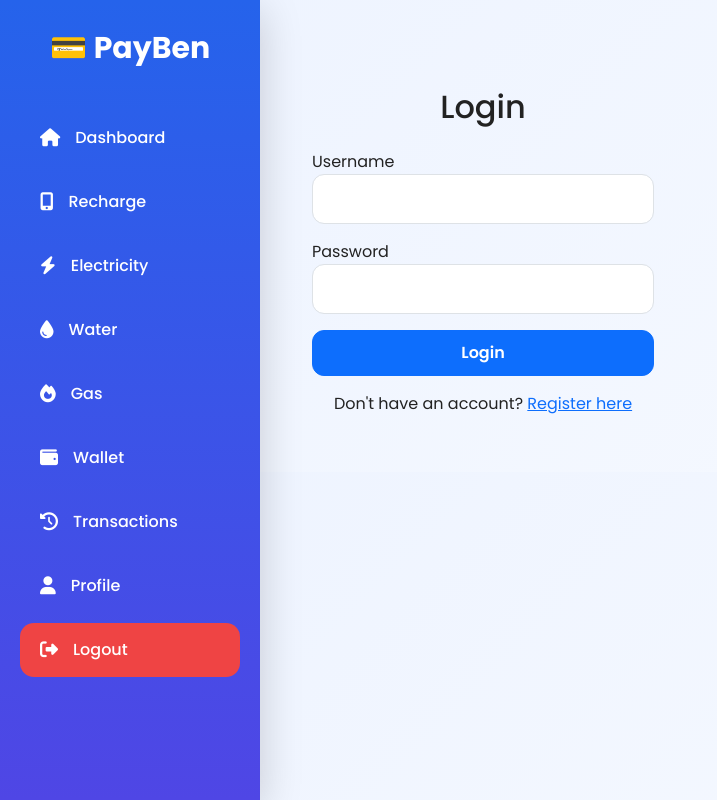
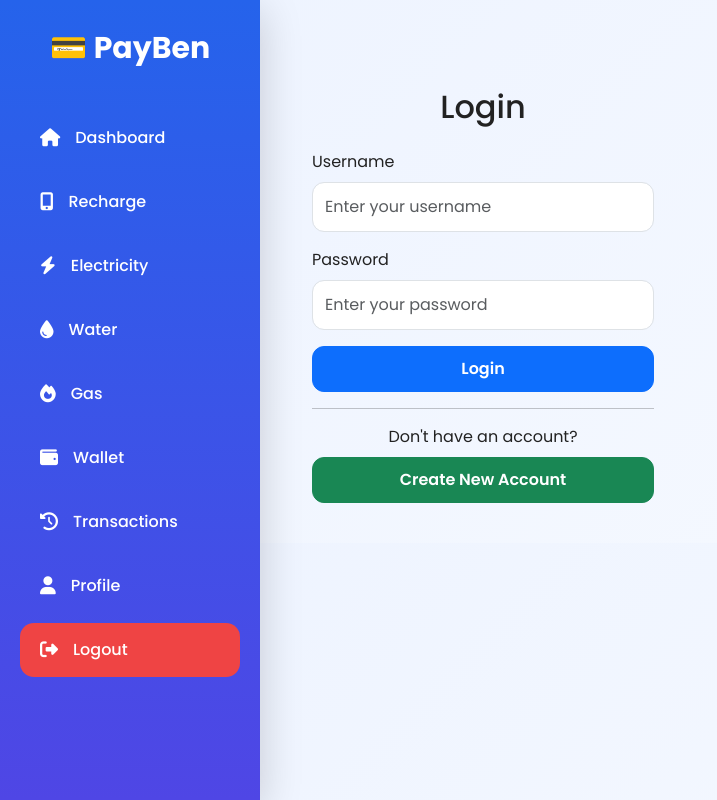
Before and after one commit to Sujal9876/PAYBEN, a Django app: page /login/ in a window 1280 px wide. Shown: the whole page, without its empty margins (0-717 px from the left). Run offline with Django 5.2, Linux system fonts and the light colour scheme.

Commit message:
Updated login page with register button

```diff
--- a/accounts/templates/login.html
+++ b/accounts/templates/login.html
@@ -17,20 +17,24 @@
         {% csrf_token %}
 
         <div class="mb-3">
-            <label>Username</label>
+            <label for="username" class="form-label">Username</label>
             <input
                 type="text"
+                id="username"
                 name="username"
                 class="form-control"
+                placeholder="Enter your username"
                 required>
         </div>
 
         <div class="mb-3">
-            <label>Password</label>
+            <label for="password" class="form-label">Password</label>
             <input
                 type="password"
+                id="password"
                 name="password"
                 class="form-control"
+                placeholder="Enter your password"
                 required>
         </div>
 
@@ -40,11 +44,16 @@
 
     </form>
 
-    <div class="text-center mt-3">
-        <p>
+    <hr>
+
+    <div class="text-center">
+        <p class="mb-2">
             Don't have an account?
-            <a href="/register/">Register here</a>
         </p>
+
+        <a href="/register/" class="btn btn-success w-100">
+            Create New Account
+        </a>
     </div>
 
 </div>
```
